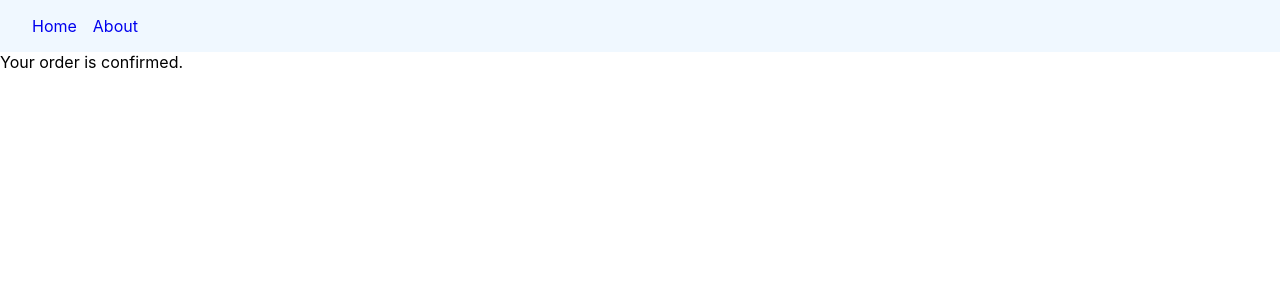
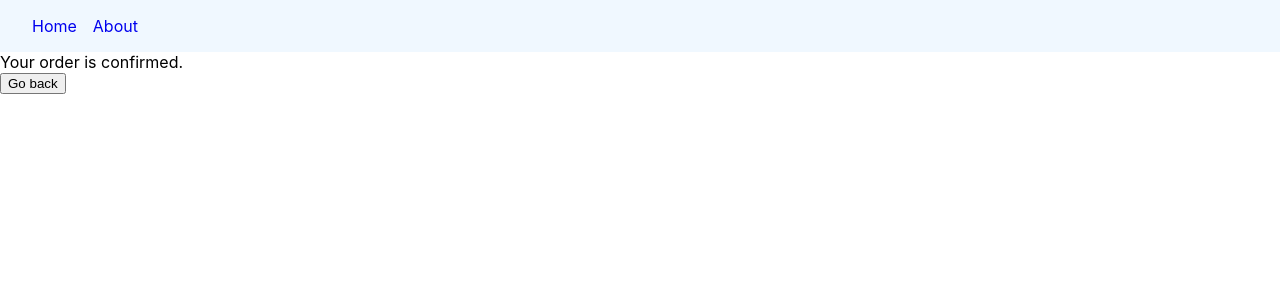
Before and after one commit to sharukhsm/react-router-demo, a React (Create React App) app: page /order-summary in a window 1280 px wide. Shown: the top 300 px of the page. Built offline with nearby package versions, Linux system fonts and the light colour scheme.

Commit message:
Complete Navigating Programmatically

```diff
--- a/src/components/OrderSummary.js
+++ b/src/components/OrderSummary.js
@@ -1,5 +1,12 @@
 import React from "react";
+import { useNavigate } from "react-router-dom";
 
 export const OrderSummary = () => {
-  return <div>Your order is confirmed.</div>;
+  const navigate = useNavigate();
+  return (
+    <>
+      <div>Your order is confirmed.</div>
+      <button onClick={() => navigate(-1)}>Go back</button>
+    </>
+  );
 };
```
